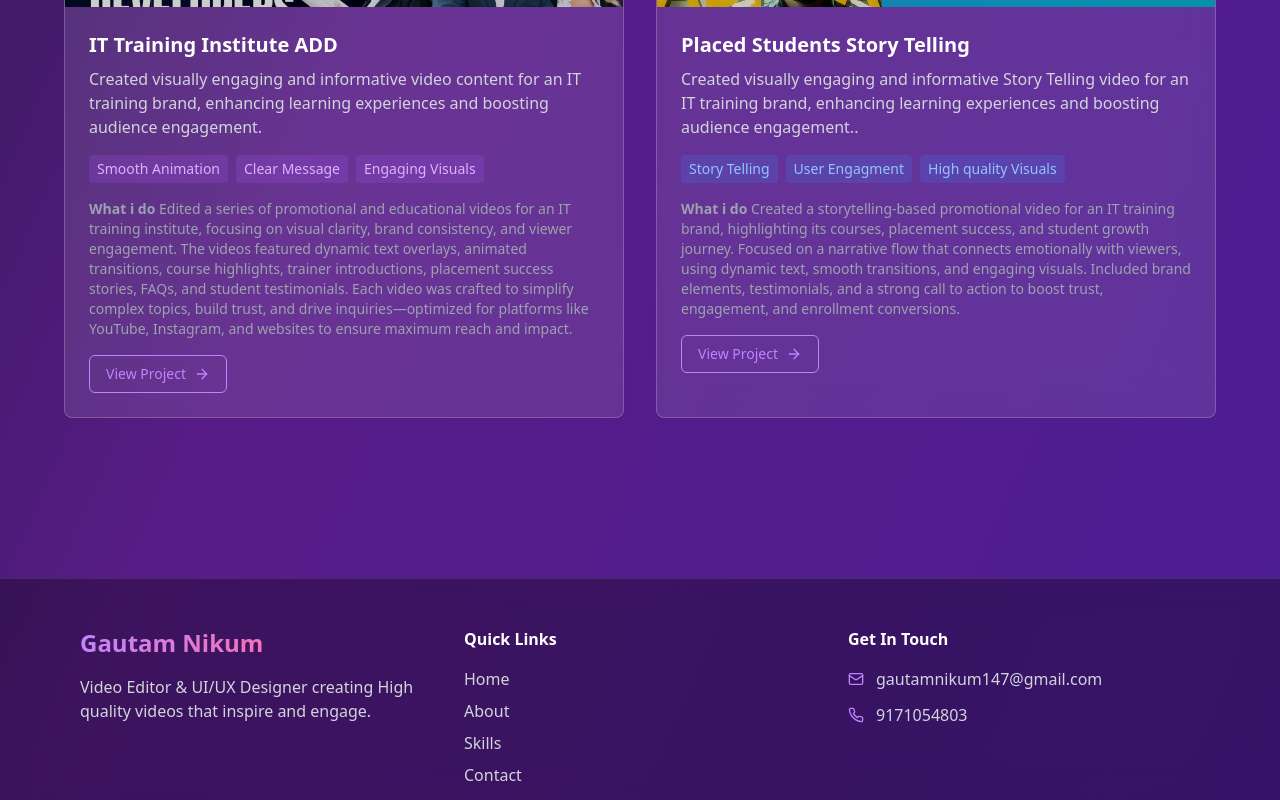
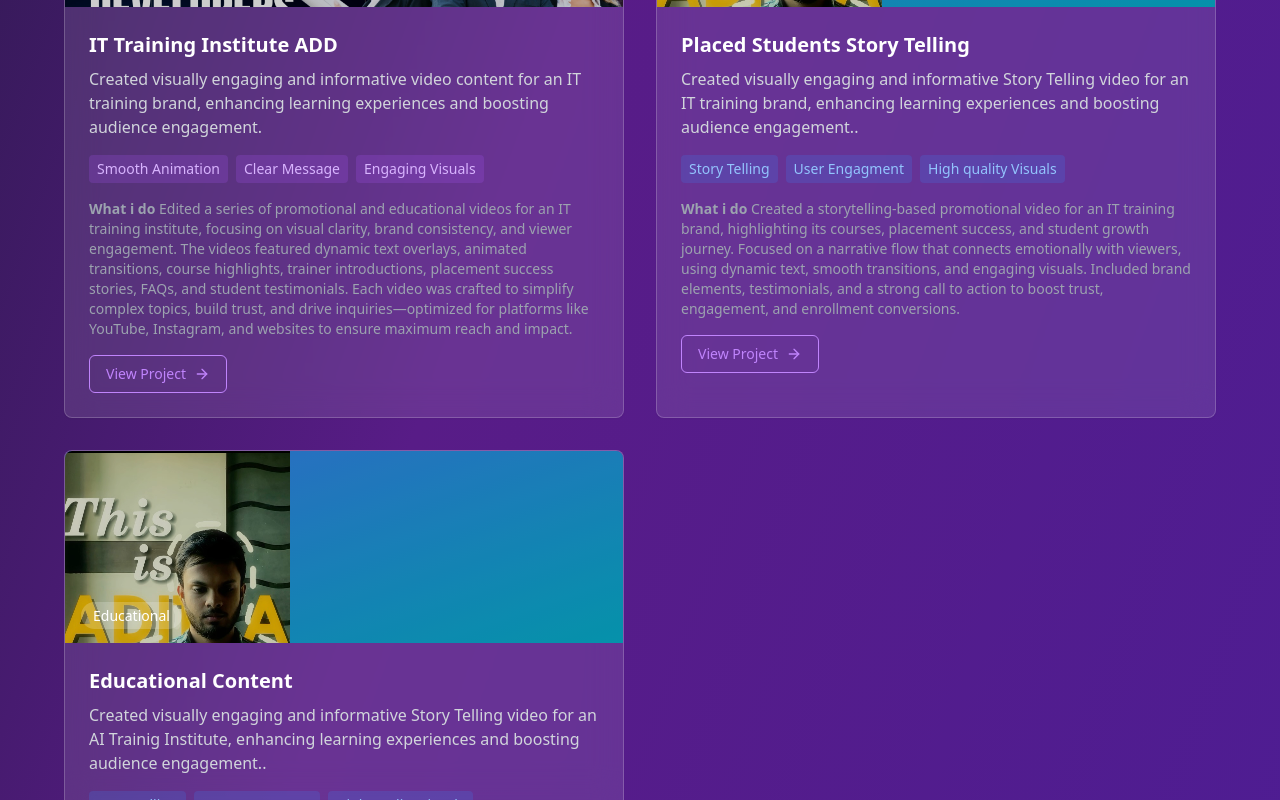
Before and after one commit to GautamNikum/Portfolio_UI, a React (Vite) app: page / in a window 1280 px wide. Shown: the part 2000-2800 px from the top of the page. Built offline with nearby package versions, Linux system fonts and the light colour scheme.

Commit message:
Update Home.tsx

```diff
--- a/src/pages/Home.tsx
+++ b/src/pages/Home.tsx
@@ -199,6 +199,40 @@ const Home = () => {
       </a>
               </CardContent>
             </Card>
+
+
+               <Card className="bg-white/10 backdrop-blur-lg border-white/20 overflow-hidden group hover:bg-white/15 transition-all duration-300">
+              <div className="h-48 bg-gradient-to-br from-blue-500 to-cyan-500 relative overflow-hidden">
+                <img src="Aditya.png" alt="" />
+                <div className="absolute inset-0 bg-black/20 group-hover:bg-black/10 transition-all duration-300"></div>
+                <div className="absolute bottom-4 left-4">
+                  <span className="bg-white/20 backdrop-blur-sm text-white px-3 py-1 rounded-full text-sm">Educational </span>
+                </div>
+              </div>
+              <CardContent className="p-6">
+                <h3 className="text-xl font-bold text-white mb-2">Educational Content</h3>
+                <p className="text-gray-300 mb-4">
+                Created visually engaging and informative Story Telling video for an AI Trainig Institute, enhancing learning experiences and boosting audience engagement..
+                </p>
+                <div className="flex flex-wrap gap-2 mb-4">
+                  <span className="bg-blue-500/20 text-blue-300 px-2 py-1 rounded text-sm">Story Telling</span>
+                  <span className="bg-blue-500/20 text-blue-300 px-2 py-1 rounded text-sm">User Engagment</span>
+                  <span className="bg-blue-500/20 text-blue-300 px-2 py-1 rounded text-sm">High quality Visuals</span>
+                </div>
+                <p className="text-sm text-gray-400 mb-4">
+                  <strong>What i do</strong> Created an educational awareness video for Talent Catalyst AI, focusing on explaining AI and Generative AI technologies in a clear and simplified manner. The video detailed how to frame effective prompts to get accurate responses from AI chatbots. It featured engaging visuals, clean text overlays, and smooth transitions to maintain viewer attention. Designed to build understanding and confidence among learners, the video aimed to demystify complex AI concepts and empower viewers to use Generative AI tools more effectively. Optimized for YouTube, Instagram, and websites to maximize reach, awareness, and learning impact.
+                </p>
+           <a
+        href="https://drive.google.com/drive/folders/1wG0OWnlQszfYS2JoY4yJ5rxqM5nYemgc?usp=sharing"
+        target="_blank"
+        rel="noopener noreferrer"
+      >
+        <button className="border border-purple-400 text-purple-400 hover:bg-purple-400 hover:text-white px-4 py-2 text-sm rounded-md flex items-center">
+          View Project <ArrowRight className="ml-2 h-4 w-4" />
+        </button>
+      </a>
+              </CardContent>
+            </Card>
           </div>
         </div>
       </section>
```
